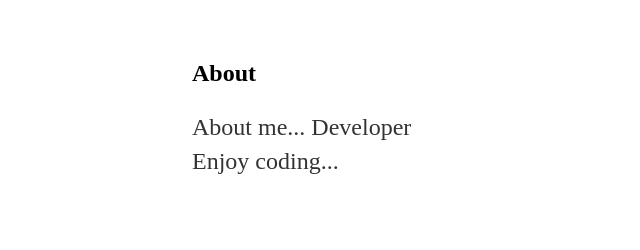
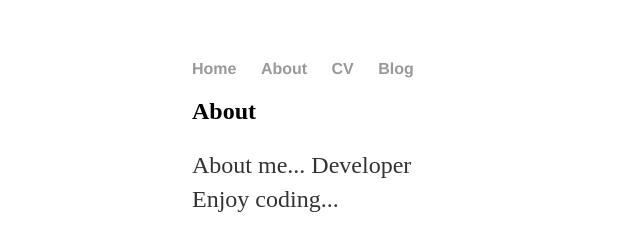
Before and after one commit to rajukd23/rajukd23.github.io, a plain HTML site: page about.html in a window 1280 px wide. Shown: the whole page, without its empty margins (0-640 px from the left). Drawn offline with Linux system fonts and the light colour scheme.

Commit message:
Update about.html

```diff
--- a/about.html
+++ b/about.html
@@ -8,6 +8,14 @@
   </html>
 
 <body>
+	<nav>
+    		<ul>
+        		<li><a href="/">Home</a></li>
+	        	<li><a href="/about">About</a></li>
+        		<li><a href="/cv">CV</a></li>
+        		<li><a href="/blog">Blog</a></li>
+    		</ul>
+		</nav>
 	<div>
 	<h2>About</h2>
 	<p>About me... Developer <br/>Enjoy coding... </p>
```
